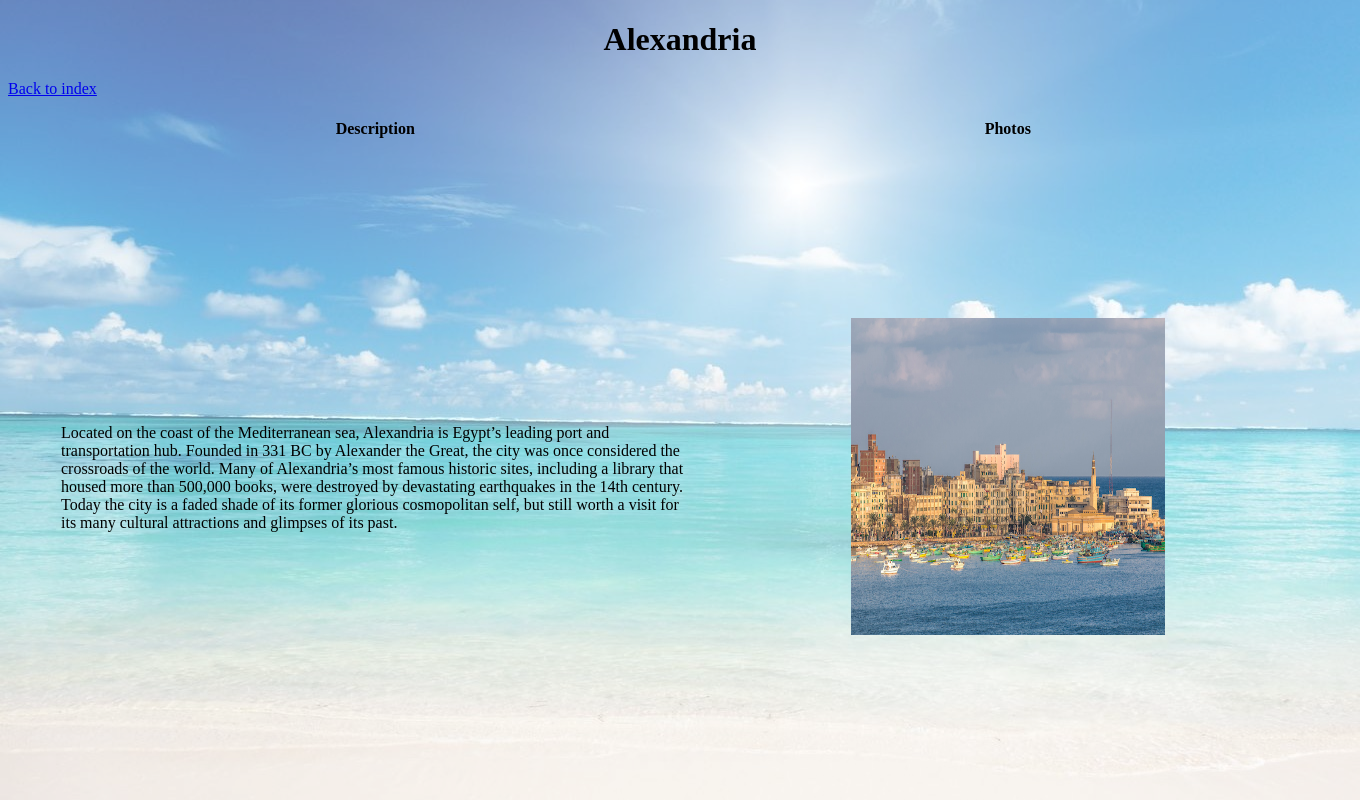
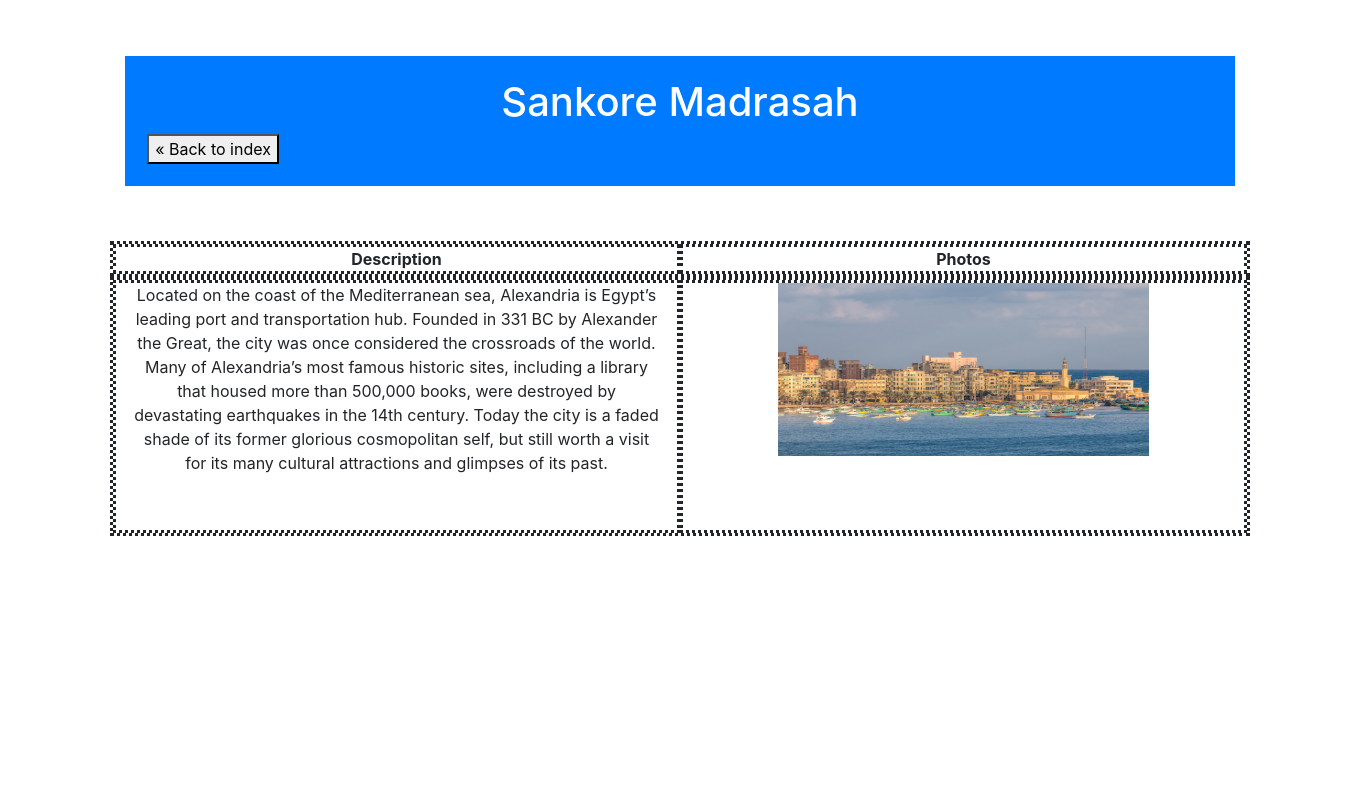
Before and after one commit to yaron919/assignment1, a PHP site: page /egypt.html in a window 1360 px wide. After the commit the page ends 536 px from the top, so only its background shows below. Run offline with PHP 8.4, Linux system fonts and the light colour scheme.

Commit message:
add css style with boostrap

```diff
--- a/egypt.html
+++ b/egypt.html
@@ -2,26 +2,24 @@
 <html lang="en">
 <head>
     <meta charset="UTF-8">
+    <link rel="stylesheet" href="https://stackpath.bootstrapcdn.com/bootstrap/4.3.1/css/bootstrap.min.css" integrity="sha384-ggOyR0iXCbMQv3Xipma34MD+dH/1fQ784/j6cY/iJTQUOhcWr7x9JvoRxT2MZw1T" crossorigin="anonymous">
     <title>Epupa Falls</title>
     <link rel="stylesheet" href="styles.css">
 </head>
 <body>
-    <H1 align="center">Alexandria</H1>
-    <a href="index.html">Back to index</a>
-    <table height=700px width="1267px" style="margin-left: 50px">
-        <tr style="height: 10px">
-            <th align="center">Description</th>
-            <th align="center">Photos</th>
-        </tr>
-        <tr style="height: 70px">
-            <td width="50%" valign="center">
-                <p>Located on the coast of the Mediterranean sea, Alexandria is Egypt’s leading port and transportation hub. Founded in 331 BC by Alexander the Great, the city was once considered the crossroads of the world. Many of Alexandria’s most famous historic sites, including a library that housed more than 500,000 books, were destroyed by devastating earthquakes in the 14th century. Today the city is a faded shade of its former glorious cosmopolitan self, but still worth a visit for its many cultural attractions and glimpses of its past.</p>
-            </td>
-            <td width="50%" align="center">
-                <img src="img/alexandria.jpg" width="50%" height="50%">
-            </td>
-        </tr>
-    </table>
-
+<div class="container">
+    <div class="yaron_header">
+        <H1 align="center">Sankore Madrasah</H1>
+        <a href="index.html"><button class="previous">&laquo; Back to index</button></a>
+    </div>
+    <div class="row">
+        <div class="col-md"><b>Description</b></div>
+        <div class="col-md"><b>Photos</b></div>
+    </div>
+    <div class="row">
+        <div class="col-sm"><p>Located on the coast of the Mediterranean sea, Alexandria is Egypt’s leading port and transportation hub. Founded in 331 BC by Alexander the Great, the city was once considered the crossroads of the world. Many of Alexandria’s most famous historic sites, including a library that housed more than 500,000 books, were destroyed by devastating earthquakes in the 14th century. Today the city is a faded shade of its former glorious cosmopolitan self, but still worth a visit for its many cultural attractions and glimpses of its past.</p></div>
+        <div class="col-sm"><img class="alexandria" src="img/alexandria.jpg"></div>
+    </div>
+</div>
 </body>
 </html>
--- a/styles.css
+++ b/styles.css
@@ -1,5 +1,5 @@
 body::after {
-    background: url(img/background.jpeg);
+   /*background: url(img/background.jpeg);*/
     content: "";
     opacity: 0.6;
     position: absolute;
@@ -14,3 +14,38 @@ body::after {
     height: 100%;
     width: 30%;
 }
+/*.button_group{*/
+    /*margin-right: 10%;*/
+    /*margin-left: 10%;*/
+/*}*/
+
+.yaron_header{
+    background: #007bff;
+    color: white;
+    width: 100%;
+margin-top: 5%;
+    margin-bottom: 5%;
+    padding: 2%;
+
+
+}
+
+.row{
+    text-align: center;
+    border-style: dotted;
+}
+.col-md{
+    text-align: center;
+    width: 50%;
+    border-style: dotted;
+}
+.col-sm{
+    text-align: center;
+    width: 50%;
+    border-style: dotted;
+}
+
+.alexandria{
+    width: 70%;
+    height: 70%;
+}
```
Also changed, not shown: index.html (+22 -11 lines), kenya.html (+17 -19 lines), madagascar.html (+15 -17 lines), mali.html (+17 -15 lines), namibia.html (+15 -17 lines).
